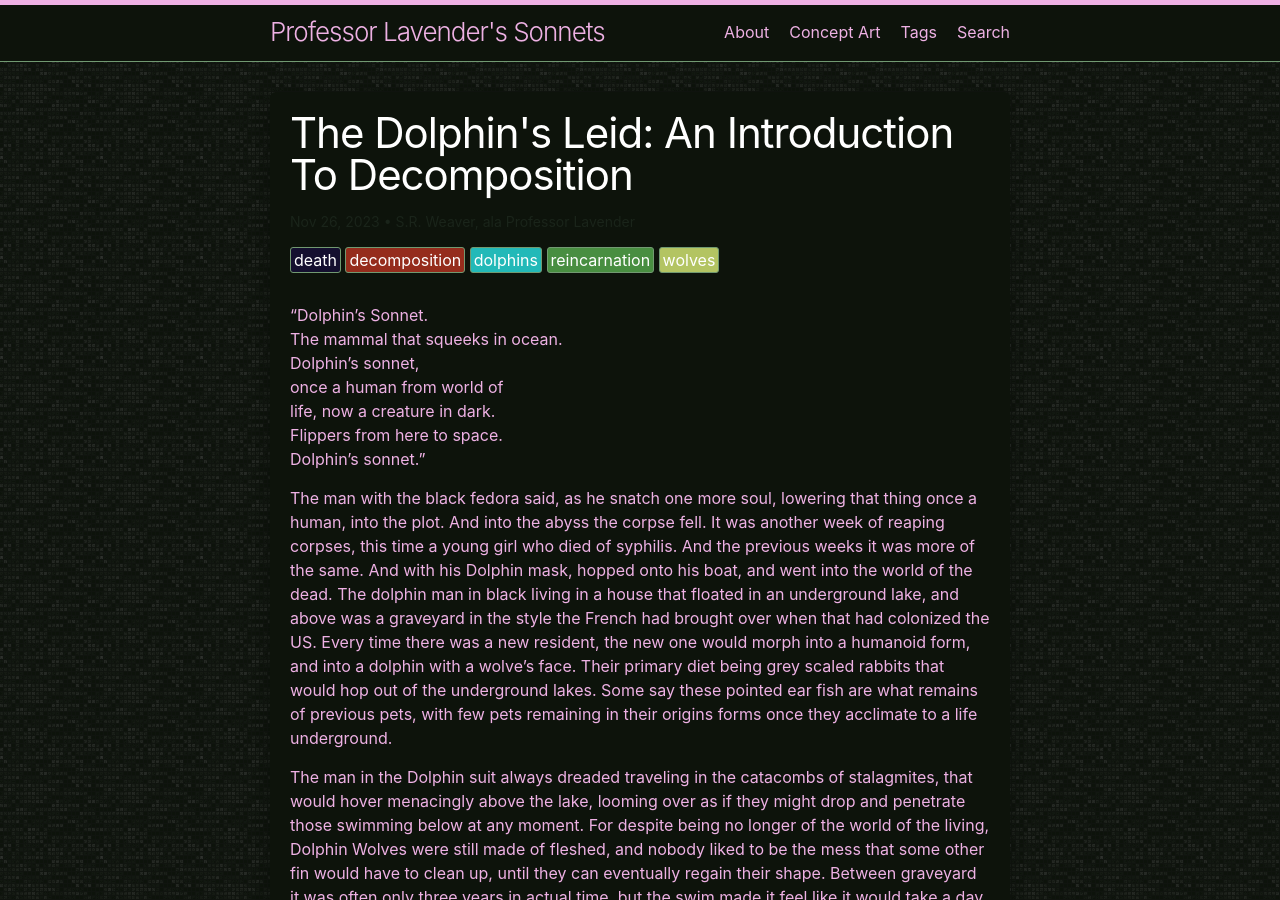
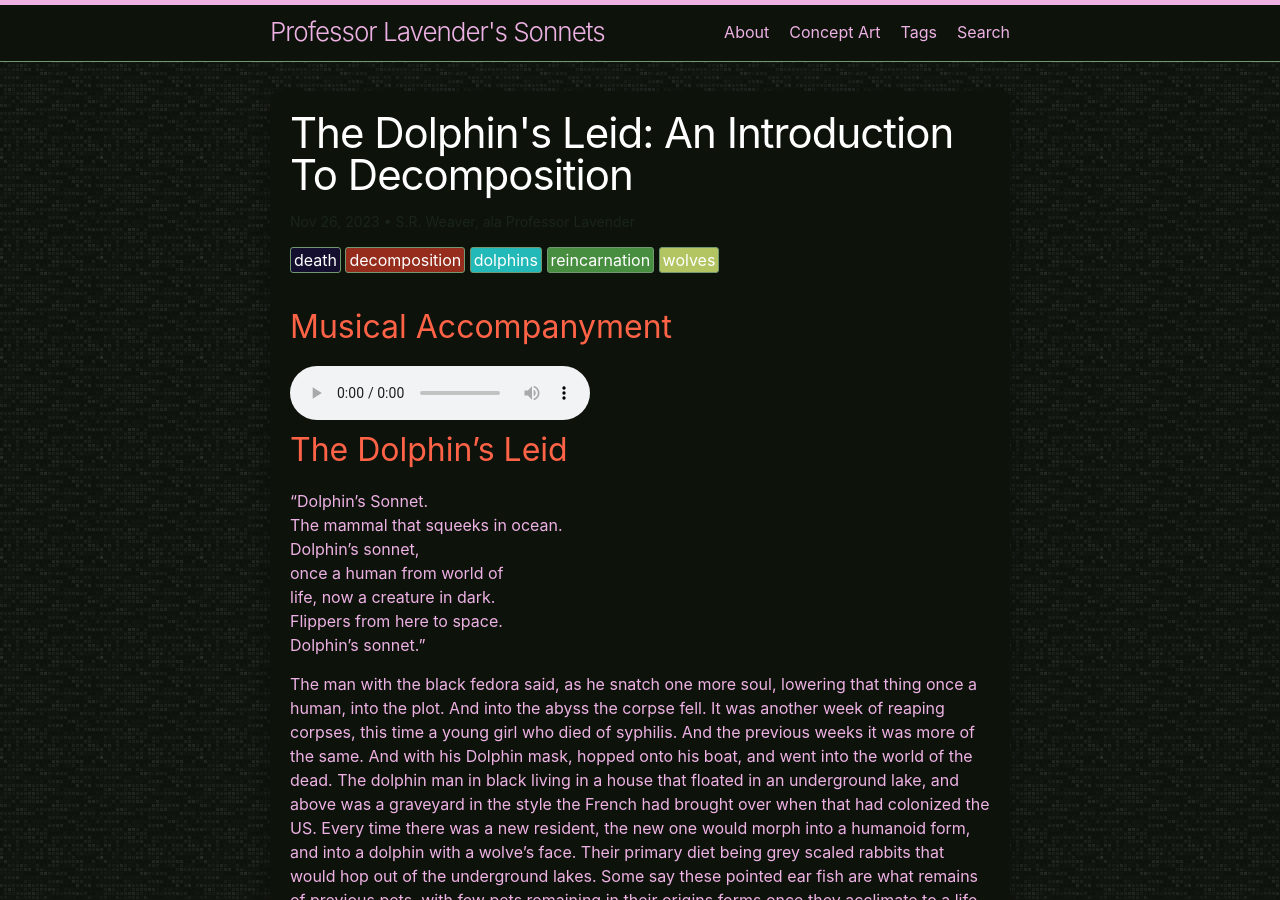
Before and after one commit to LWFlouisa/SidePoetry, a Jekyll site: the page built from _posts/2023-11-26-TheDolphinsLeid.md, in a window 1280 px wide and 900 px high. Built offline with Jekyll 4.4.1, drawn with Linux system fonts in a browser that asks for light colours; our own code applies the rules of GitHub Pages for plain Markdown files; comment, search, counter and statistics services are not loaded.

Commit message:
Update 2023-11-26-TheDolphinsLeid.md

```diff
--- a/_posts/2023-11-26-TheDolphinsLeid.md
+++ b/_posts/2023-11-26-TheDolphinsLeid.md
@@ -3,6 +3,13 @@
 author: "S.R. Weaver, ala Professor Lavender"
 tags: decomposition death reincarnation dolphins wolves
 ---
+## Musical Accompanyment
+<audio controls>
+  <source src="" type="audio/mpeg">
+Your browser does not support the audio element.
+</audio>
+
+## The Dolphin's Leid
 "Dolphin's Sonnet.<br />
 The mammal that squeeks in ocean.<br />
 Dolphin's sonnet,<br />
```
